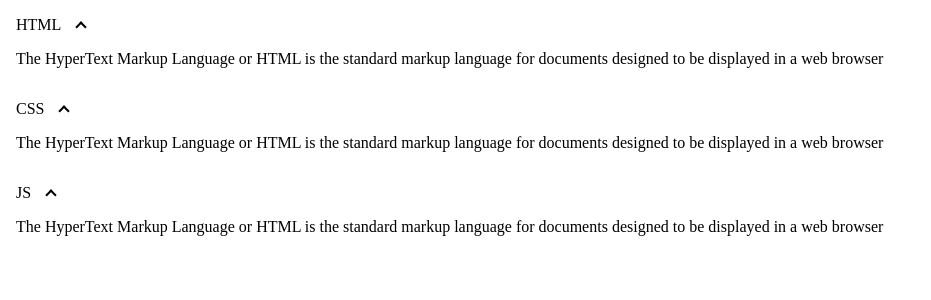
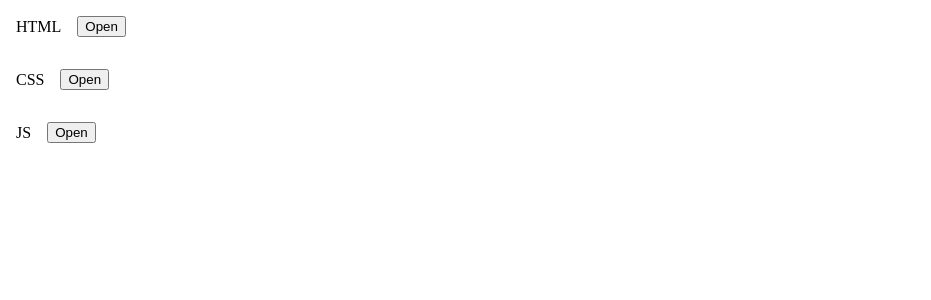
Before and after one commit to aman-kumar-rai/react-machine-coding, a React (Vite) app: page / in a window 1280 px wide. Shown: the top 300 px of the page, without its empty margins (0-931 px from the left). Built offline with nearby package versions, Linux system fonts and the light colour scheme.

Commit message:
Add basic implementation for Accordion

```diff
--- a/src/examples/Accordion/Accordion.jsx
+++ b/src/examples/Accordion/Accordion.jsx
@@ -6,20 +6,35 @@ const Accordion = () => {
     const [sections, setSections] = useState([
         {
             heading: "HTML",
-            content: "The HyperText Markup Language or HTML is the standard markup language for documents designed to be displayed in a web browser",
-            id: "HTML"
+            content: "The HyperText Markup Language or HTML is the standard markup language for documents designed to be displayed in a web browser.",
+            id: "HTML",
+            isOpen: false,
         },
         {
             heading: "CSS",
-            content: "The HyperText Markup Language or HTML is the standard markup language for documents designed to be displayed in a web browser",
-            id: "CSS"
+            content: "Cascading Style Sheets is a style sheet language used for describing the presentation of a document written in a markup language such as HTML or XML.",
+            id: "CSS",
+            isOpen: false,
         },
         {
             heading: "JS",
-            content: "The HyperText Markup Language or HTML is the standard markup language for documents designed to be displayed in a web browser",
-            id: "JS"
+            content: "JavaScript, often abbreviated as JS, is a programming language that is one of the core technologies of the World Wide Web, alongside HTML and CSS.",
+            id: "JS",
+            isOpen: false,
         },
-    ])
+    ]);
+
+    const handleClickToggle = (event) => {
+        const id = event.target.getAttribute("data-section-id");
+        setSections(prevSections => {
+            return prevSections.map(section => {
+                return section.id === id ? {
+                    ...section,
+                    isOpen: !section.isOpen
+                } : section;
+            })
+        });
+    }
 
     return (
         <div>
@@ -28,15 +43,19 @@ const Accordion = () => {
                     <section className={styles.section} key={section.id}>
                         <header className={styles.header}>
                             <span>{section.heading}</span>
-                            <span className={`${styles.icon} ${styles.icon_rotated}`}></span>
+                            <button data-section-id={section.id} onClick={handleClickToggle}>{section.isOpen ? "Close" : "Open"}</button>
                         </header>
-                        <main>
-                            {section.content}
-                        </main>
+                        {
+                            section.isOpen && (
+                                <main>
+                                    {section.content}
+                                </main>
+                            )
+                        }
                     </section>
                 ))
             }
-        </div>
+        </div >
     )
 }
 
--- a/src/examples/Accordion/style.module.css
+++ b/src/examples/Accordion/style.module.css
@@ -8,19 +8,4 @@
     justify-content: flex-start;
     align-items: center;
     column-gap: 1rem;
-    margin-bottom: 1rem;
 }
-
-.icon {
-    display: inline-block;
-    height: 8px;
-    width: 8px;
-    pointer-events: none;
-    border: solid currentcolor;
-    border-width: 0 2px 2px 0;
-    transform: translateY(-2px) rotate(45deg);
-}
-
-.icon_rotated {
-    transform: translateY(2px) rotate(-135deg);
-}
```
